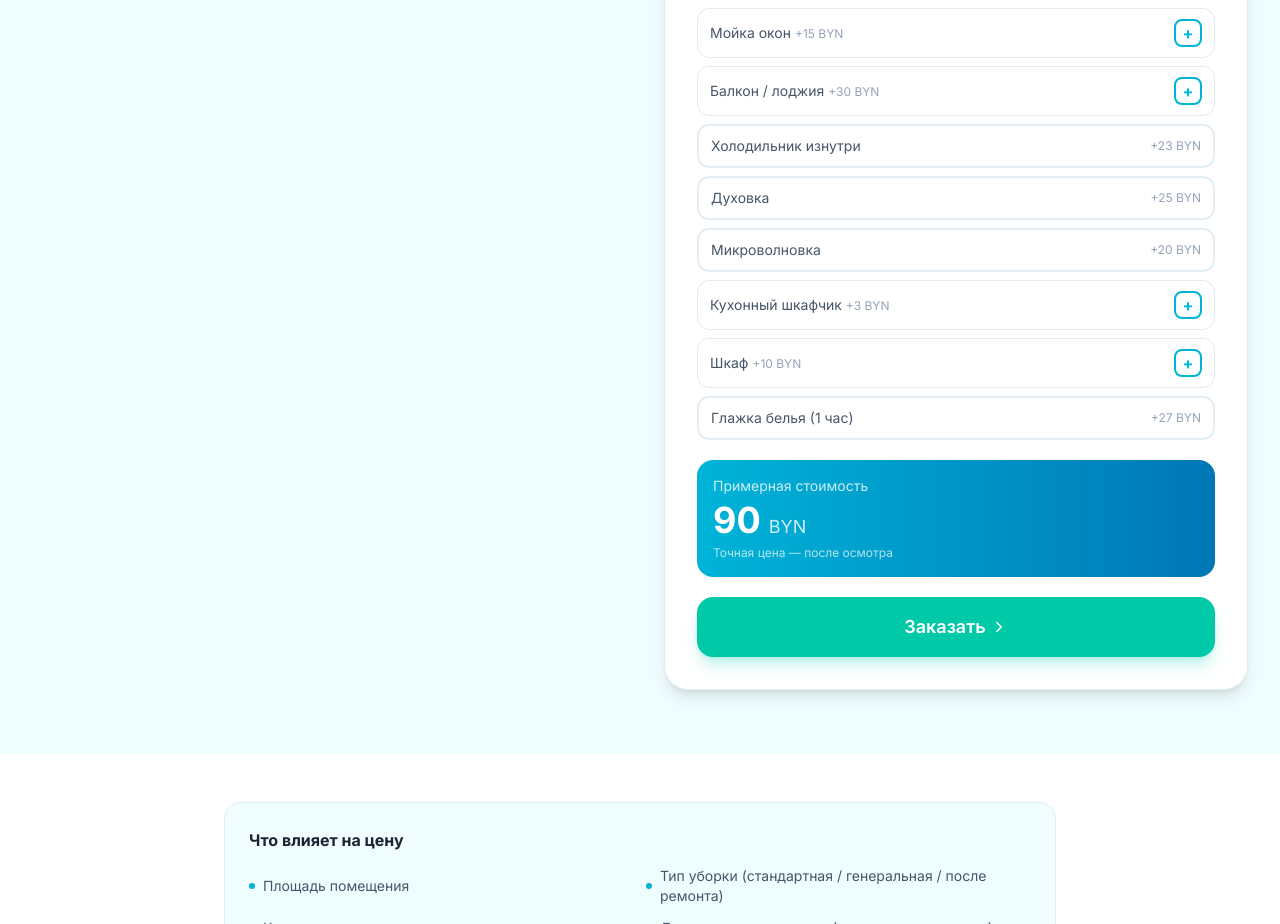
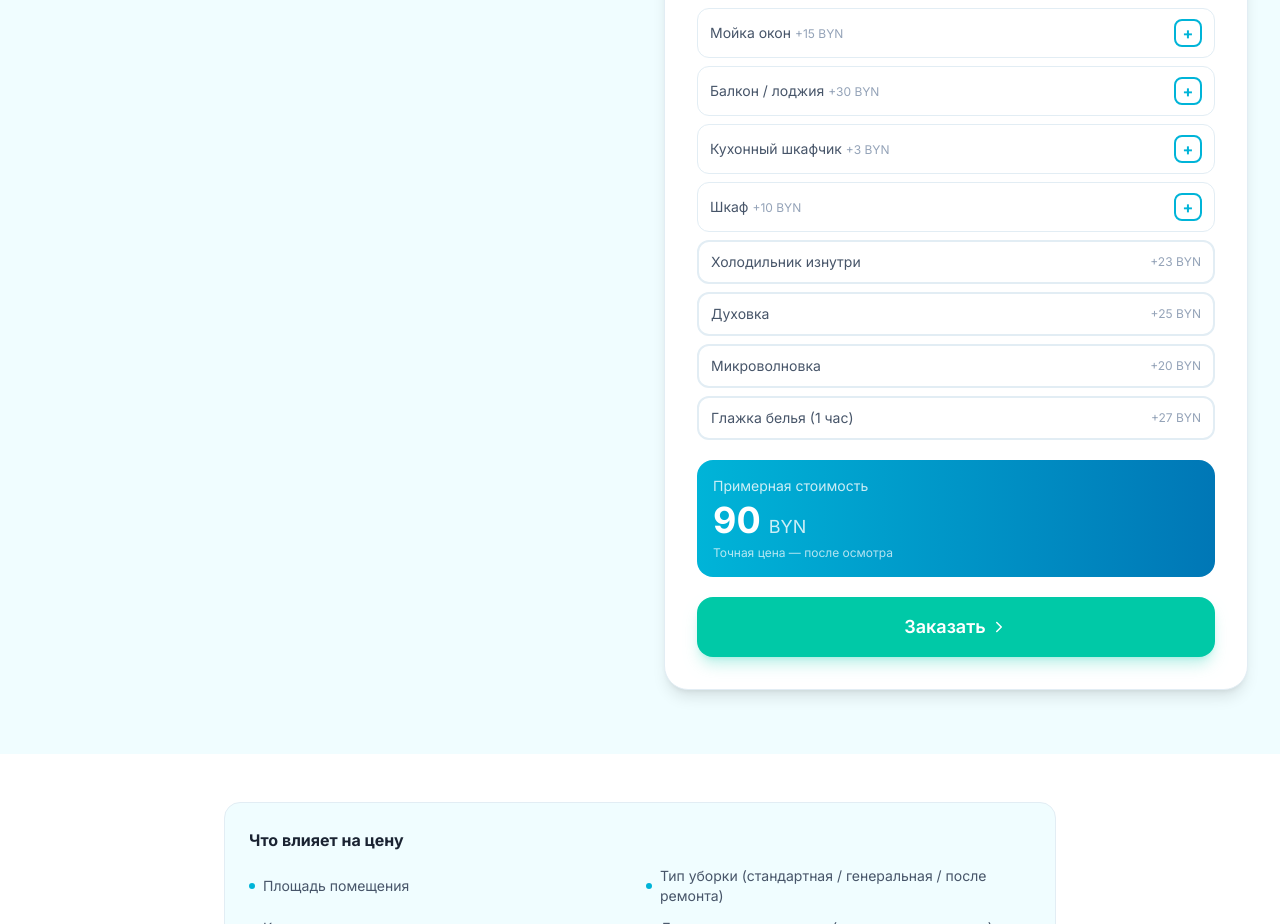
Before and after one commit to Peshgan/PrimeClean, a Next.js app: page /tseny in a window 1280 px wide. Shown: the part 4120-5044 px from the top of the page. Built offline with nearby package versions, Linux system fonts and the light colour scheme.

Commit message:
sort extras: qty items first

```diff
--- a/components/forms/Calculator.tsx
+++ b/components/forms/Calculator.tsx
@@ -19,11 +19,11 @@ const serviceTypes: { value: ServiceType; label: string; basePrice: number; unit
 const cleaningExtras: { value: string; label: string; price: number; hasQty?: boolean }[] = [
   { value: "windows", label: "Мойка окон", price: 15, hasQty: true },
   { value: "balcony", label: "Балкон / лоджия", price: 30, hasQty: true },
+  { value: "cabinet", label: "Кухонный шкафчик", price: 3, hasQty: true },
+  { value: "wardrobe", label: "Шкаф", price: 10, hasQty: true },
   { value: "fridge", label: "Холодильник изнутри", price: 23 },
   { value: "oven", label: "Духовка", price: 25 },
   { value: "microwave", label: "Микроволновка", price: 20 },
-  { value: "cabinet", label: "Кухонный шкафчик", price: 3, hasQty: true },
-  { value: "wardrobe", label: "Шкаф", price: 10, hasQty: true },
   { value: "ironing", label: "Глажка белья (1 час)", price: 27 },
 ];
 
--- a/components/tma/tabs/OrderTab.tsx
+++ b/components/tma/tabs/OrderTab.tsx
@@ -28,11 +28,11 @@ const SERVICE_TYPES = [
 const EXTRAS_CLEANING: { value: string; label: string; price: number }[] = [
   { value: "windows", label: "Мойка окон", price: 15 },
   { value: "balcony", label: "Балкон", price: 30 },
+  { value: "cabinet", label: "Кухонный шкафчик", price: 3 },
+  { value: "wardrobe", label: "Шкаф", price: 10 },
   { value: "fridge", label: "Холодильник изнутри", price: 23 },
   { value: "oven", label: "Духовка", price: 25 },
   { value: "microwave", label: "Микроволновка", price: 20 },
-  { value: "cabinet", label: "Кухонный шкафчик", price: 3 },
-  { value: "wardrobe", label: "Шкаф", price: 10 },
   { value: "ironing", label: "Глажка (1 ч)", price: 27 },
 ];
 
```
